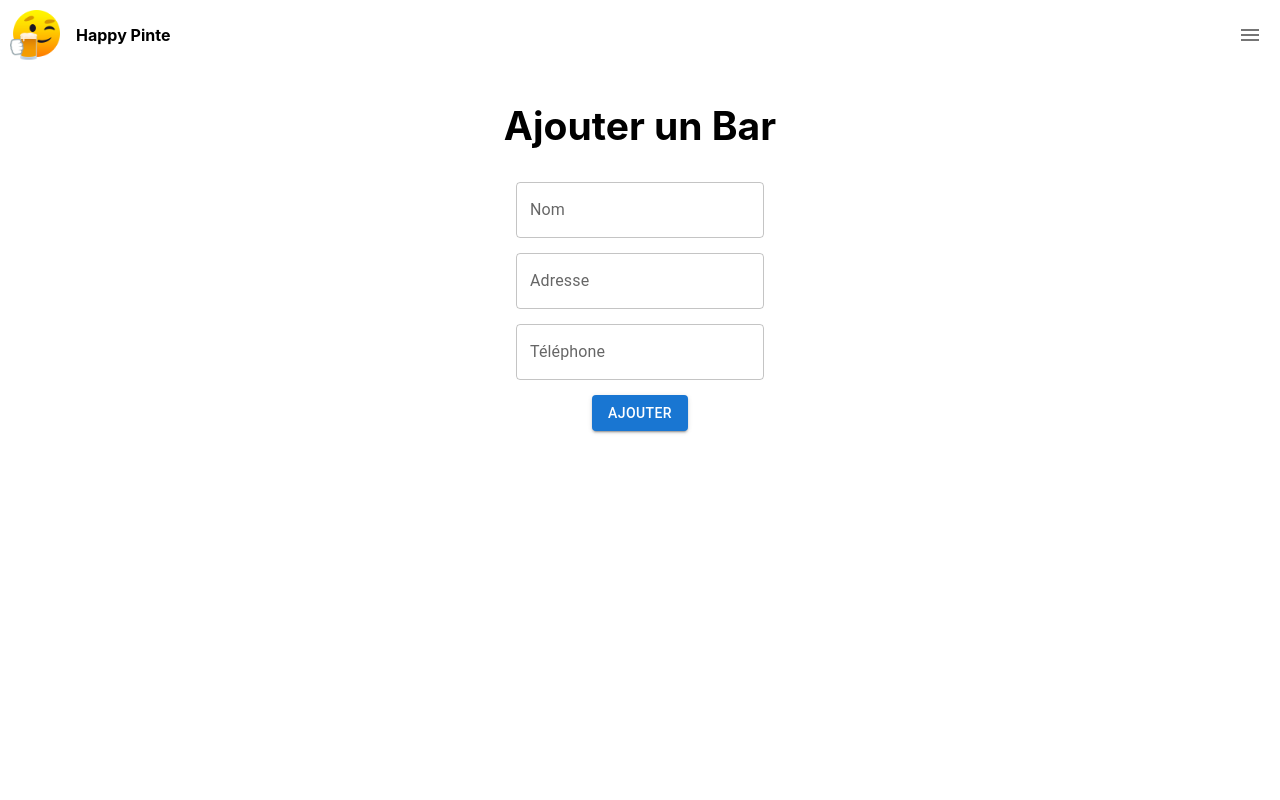
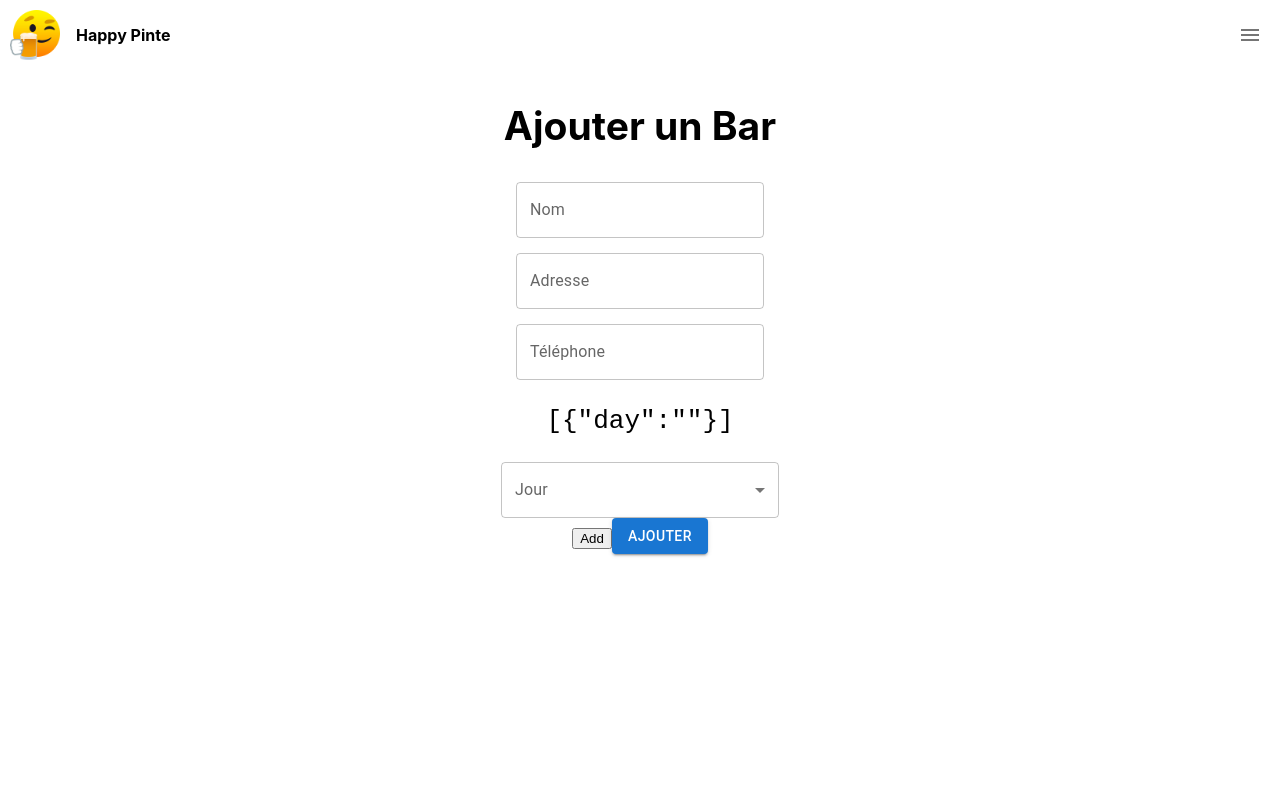
Before and after one commit to Vimeux/happy-hours, a React (Create React App) app: page /addBar in a window 1280 px wide. Shown: the top 800 px of the page. Built offline with nearby package versions, Linux system fonts and the light colour scheme.

Commit message:
addBar: ajout day

```diff
--- a/src/components/AddBarForm/AddBarForm.js
+++ b/src/components/AddBarForm/AddBarForm.js
@@ -1,6 +1,7 @@
-// import { FormControl, InputLabel, MenuItem, Select } from '@mui/material'
 import { Button } from '@mui/material'
+
 import { useState } from 'react'
+import SelectField from '../SelectInput/SelectInput'
 import TextInput from '../TextInput/TextInput'
 
 function AddBarForm ({ submit }) {
@@ -9,14 +10,12 @@ function AddBarForm ({ submit }) {
     name: '',
     address: '',
     phone: ''
-    // schedules: [
-    //   {
-    //     day: '',
-    //     start: null,
-    //     end: null
-    //   }
-    // ]
   })
+  const [schedules, setSchedules] = useState([
+    {
+      day: ''
+    }
+  ])
   // const [age, setAge] = useState()
 
   const handleChange = (event) => {
@@ -26,10 +25,34 @@ function AddBarForm ({ submit }) {
     })
   }
 
+  const handleChangeSchedules = (i, e) => {
+    // slice sert de dupliquer le tableau sinon javascript réutilise l'objet en mémoire et ne refresh pas la data
+    const newSchedules = schedules.slice()
+    const element = { day: e.target.value }
+    newSchedules[i] = element
+    setSchedules(newSchedules)
+  }
+
+  const addFormFields = () => {
+    if (schedules.length < 5) {
+      setSchedules([...schedules, { day: '' }])
+    } else {
+      window.alert(`limite atteinte ${JSON.stringify(schedules)}`)
+    }
+  }
+
+  const removeFormFields = (i) => {
+    const newSchedules = [...schedules]
+    newSchedules.splice(i, 1)
+    // console.log(newSchedules)
+    setSchedules(newSchedules)
+  }
+
   const handleSubmit = (e) => {
     e.preventDefault()
-    console.log(formData)
-    submit(formData)
+    const data = { ...formData, schedules: schedules }
+    // console.log(data)
+    submit(data)
   }
 
   return (
@@ -55,29 +78,28 @@ function AddBarForm ({ submit }) {
           value={formData.phone}
           onChange={handleChange}
         />
-        {/* {formData.schedules.map((element, index) => (
+        <pre>{JSON.stringify(schedules)}</pre>
+        {schedules.map((element, index) => (
           <div key={index}>
-            <FormControl fullWidth>
-              <InputLabel id='simple-select-label'>Age</InputLabel>
-              <Select
-                labelId='simple-select-label'
-                id='simple-select'
-                value={formData.schedules.day}
-                label='Age'
-                onChange={handleChange}
-              >
-                <MenuItem value='mon'>Lundi</MenuItem>
-                <MenuItem value='tue'>Mardi</MenuItem>
-                <MenuItem value='wed'>Mercredi</MenuItem>
-                <MenuItem value='thu'>Jeudi</MenuItem>
-                <MenuItem value='fri'>Vendredi</MenuItem>
-                <MenuItem value='sat'>Samedi</MenuItem>
-                <MenuItem value='sun'>Dimache</MenuItem>
-              </Select>
-            </FormControl>
+            <SelectField
+              value={element ? element.day : 'mon'}
+              label='Jour'
+              onChange={e => handleChangeSchedules(index, e)}
+              itemValue={['mon', 'tue', 'wed', 'thu', 'fri', 'sat', 'sun']}
+            />
+            {
+                index
+                  ? <button type='button' className='button remove' onClick={() => removeFormFields(index)}>Remove</button>
+                  : null
+              }
           </div>
-        ))} */}
+        ))}
       </div>
+      {
+          schedules.length < 5
+            ? <button className='button add' type='button' onClick={() => addFormFields()}>Add</button>
+            : ''
+        }
       <Button className='button' variant='contained' type='submit' value='Ajouter'>Ajouter</Button>
     </form>
   )
--- a/src/components/Header/Header.css
+++ b/src/components/Header/Header.css
@@ -1,6 +1,7 @@
 .menu {
   display: flex;
   justify-content: space-between;
+  align-items: center;
 }
 
 .menu, .menu-close {
--- /dev/null
+++ b/src/components/SelectInput/SelectInput.js
@@ -0,0 +1,22 @@
+import { FormControl, InputLabel, MenuItem, Select } from '@mui/material'
+
+function SelectField (props) {
+  return (
+    <FormControl fullWidth>
+      <InputLabel id='simple-select-label'>{props.label}</InputLabel>
+      <Select
+        labelId='simple-select-label'
+        id='simple-select'
+        value={props.value}
+        label={props.label}
+        onChange={props.onChange}
+      >
+        {props.itemValue.map((element, index) => (
+          <MenuItem key={index} value={element}>{element}</MenuItem>
+        ))}
+      </Select>
+    </FormControl>
+  )
+}
+
+export default SelectField
--- a/src/pages/Bar.js
+++ b/src/pages/Bar.js
@@ -13,6 +13,8 @@ function Bar () {
     await deleteBar(id)
     navigate('/')
   }
+
+  console.log(from)
 
   return (
     <div>
@@ -31,7 +33,7 @@ function Bar () {
           <TableBody>
             {from.schedules.map((row) => (
               <TableRow
-                key={row}
+                key={row._id}
                 sx={{ '&:last-child td, &:last-child th': { border: 0 } }}
               >
                 <TableCell component='th' scope='row'>{row.day}</TableCell>
@@ -55,7 +57,7 @@ function Bar () {
           <TableBody>
             {from.happyHours.map((row) => (
               <TableRow
-                key={row}
+                key={row._id}
                 sx={{ '&:last-child td, &:last-child th': { border: 0 } }}
               >
                 <TableCell component='th' scope='row'>{row.day}</TableCell>
```
